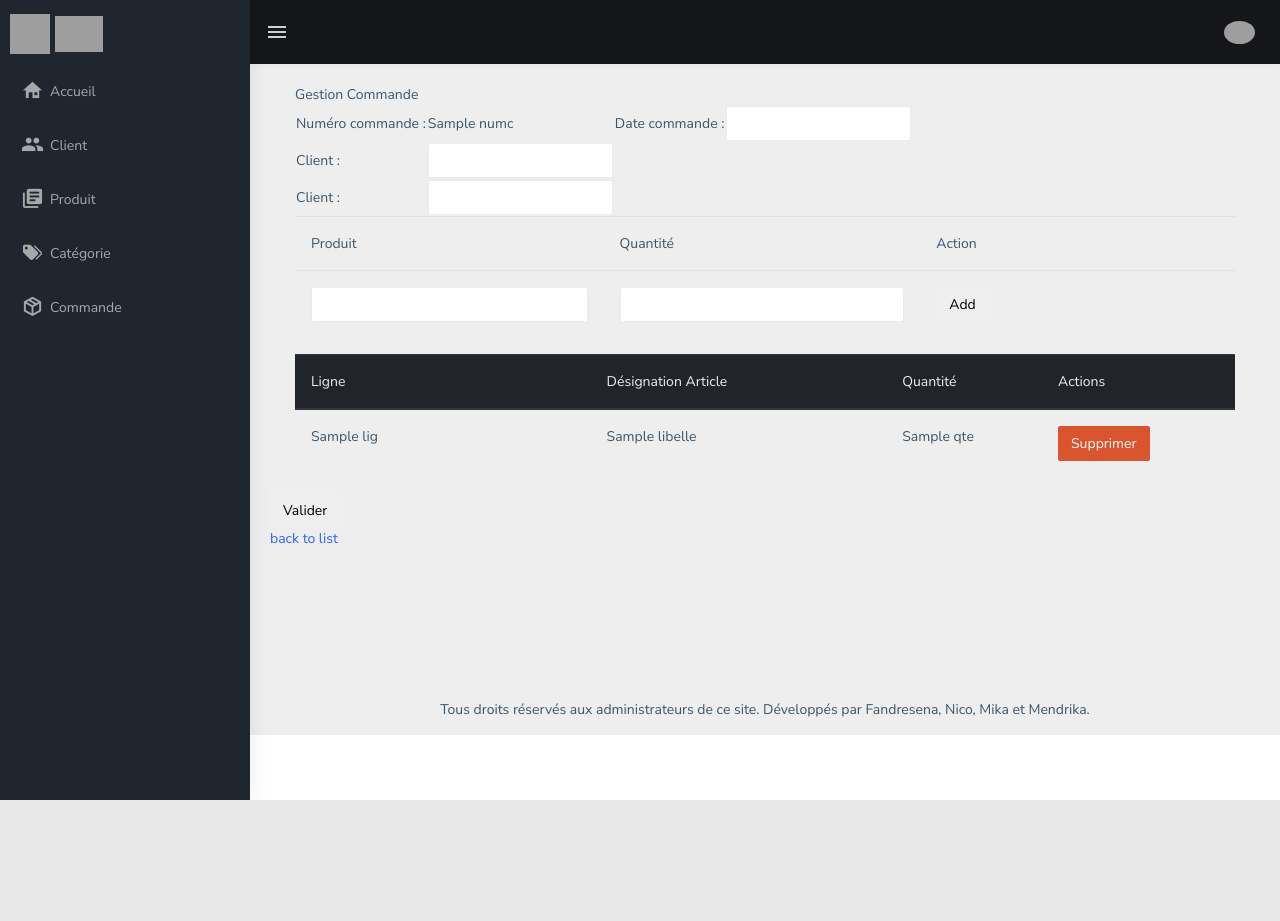
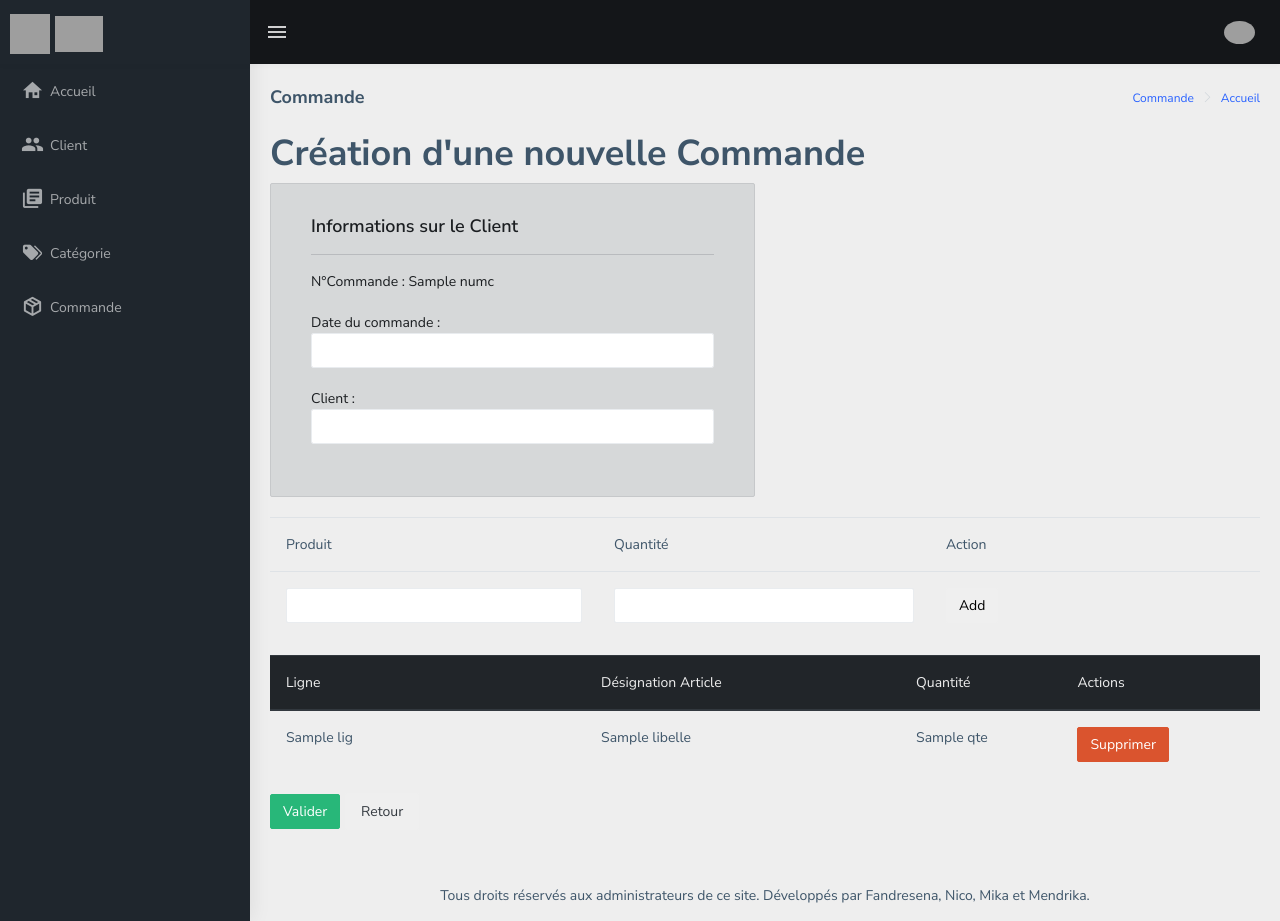
Before and after one commit to finalvic123/Gestion_Commande_Symfony4, a Symfony app: template templates/commande/new.html.twig in a window 1280 px wide. Before the commit the page ends 800 px from the top, so only its background shows below. Run offline with Twig, Linux system fonts and the light colour scheme; the template is opened without the code that fills it: most values are stand-ins (such as "Sample title", 1, 10 or a date in 2020); form fields are guessed from the names that the template uses; some libraries are stand-ins or nearby versions; grey boxes are pictures that could not be loaded.

Commit message:
mendrika design

```diff
--- a/templates/commande/_delete_form.html.twig
+++ b/templates/commande/_delete_form.html.twig
@@ -1,5 +1,5 @@
-<form method="post" action="{{ path('commande_delete', {'id': commande.id}) }}" onsubmit="return confirm('Are you sure you want to delete this item?');">
+<form method="post" action="{{ path('commande_delete', {'id': commande.id}) }}" onsubmit="return confirm('Êtes-vous sûr de vouloir supprimer cette commande?');">
     <input type="hidden" name="_method" value="DELETE">
     <input type="hidden" name="_token" value="{{ csrf_token('delete' ~ commande.id) }}">
-    <button class="btn">Delete</button>
+    <button class="btn btn-dark" style="position: relative; margin-top: -100px; margin-left: 167px;">Supprimer</button>
 </form>
--- a/templates/commande/_form.html.twig
+++ b/templates/commande/_form.html.twig
@@ -1,4 +1,4 @@
 {{ form_start(form) }}
     {{ form_widget(form) }}
-    <button class="btn">{{ button_label|default('Save') }}</button>
+    <button class="btn btn-success">{{ button_label|default('Enregistrer') }}</button>
 {{ form_end(form) }}
--- a/templates/commande/new.html.twig
+++ b/templates/commande/new.html.twig
@@ -1,8 +1,33 @@
 {% extends 'base.html.twig' %}
 
-{% block title %}New Commande{% endblock %}
+{% block title %}Commande | Gestion de Commande{% endblock %}
+
+{% block entete %}
+    <!-- ============================================================== -->
+    <!-- Bread crumb and right sidebar toggle -->
+    <!-- ============================================================== -->
+             <div class="page-breadcrumb">
+                <div class="row">
+                    <div class="col-12 d-flex no-block align-items-center">
+                        <h4 class="page-title">Commande</h4>
+                        <div class="ml-auto text-right">
+                            <nav aria-label="breadcrumb">
+                                <ol class="breadcrumb">
+                                    <li class="breadcrumb-item"><a href="{{ path('commande_index') }}">Commande</a></li>
+                                    <li class="breadcrumb-item active" aria-current="page"><a href="{{ path('home') }}">Accueil</a></li>
+                                </ol>
+                            </nav>
+                        </div>
+                    </div>
+                </div>
+            </div>
+    <!-- ============================================================== -->
+    <!-- End Bread crumb and right sidebar toggle -->
+    <!-- ============================================================== -->
+{% endblock %}
 
 {% block body %}
+    <h1>Création d'une nouvelle Commande</h1>
 
 {# {{ form_start(form) }}
     {{ form_row(form.numc) }}
@@ -20,28 +45,24 @@
 {{ form_end(form) }} #}
 
     <form action="" method="post">
-        <div class="container">
-            <div class="panel panel-primary">
-                <div class="panel-heading">
-                    <i class="icon_menu"></i>Gestion Commande
+
+
+        <div class="row">
+            <div class="col-6">
+                <div class="card alert alert-dark">
+                    <div class="card-body">
+                        <h4 class="card-title">Informations sur le Client</h4>
+                        <hr/>
+                        <div class="row">
+                            <div class="col-12" style="margin-bottom: 20px;">N°Commande : {{ numc }}</div>
+                            <div class="col-12" style="margin-bottom: 20px;">Date du commande : {{ form_widget(form.dateComm) }}</div>
+                            <div class="col-12" style="margin-bottom: 20px;">Client : {{ form_widget(form.client) }}</div>
+                        </div>
+                    </div>
                 </div>
-                <div class="panel-body">
-                    <table class="table-condensed">
-                        <tr>
-                            <td>Numéro commande : </td>
-                            <td>{{ numc }}</td>
-                            <td>Date commande : </td>
-                            <td>{{ form_widget(form.dateComm) }}</td>
-                        </tr>
-                        <tr>
-                            <td>Client : </td>
-                            <td>{{ form_widget(form.client) }}</td>
-                        </tr>
-                        <tr>
-                            <td>Client : </td>
-                            <td>{{ form_widget(form.client) }}</td>
-                        </tr>
-                    </table>
+            </div>
+        </div>
+
                     <table class="table">
                         <th class="col-md-1">Produit</th>
                         <th class="col-md-1">Quantité</th>
@@ -50,7 +71,7 @@
                             <td class="col-md-1">{{ form_widget(f.produit) }}</td>
                             <td class="col-md-1">{{ form_widget(f.qte) }}</td>
                             <td class="col-md-1">
-                                <input type="submit" value="Add" name="bt" class="btn btn-xarning"
+                                <input type="submit" value="Add" name="bt" class="btn btn-xarning"/>
                                 <i class="glyphicon glyphicon-save"></i>
                             </td>
                         </tr>
@@ -81,14 +102,10 @@
                             {% endfor %}
                         </tbody>
                     </table>
-                </div>
-            </div>
-        </div>
-        <td>
-                <input type="submit" value="Valider" name="bt"
-                class="btn btn-succes" <i class="glyphicon glyphicon-save"></i>
+            <td>
+                <input type="submit" value="Valider" name="bt" class="btn btn-success"/>
             </td>
     </form>
 
-    <a href="{{ path('commande_index') }}">back to list</a>
+    <button class="btn" style="position: relative; margin-left: 75px; margin-top: -58px; padding: 7px 15px;"><a href="{{ path('commande_index') }}" style="color: #343a40;">Retour</a></button>
 {% endblock %}
```
Also changed, not shown: templates/commande/edit.html.twig (+28 -4 lines), templates/commande/index.html.twig (+36 -10 lines), templates/commande/show.html.twig (+31 -7 lines).
